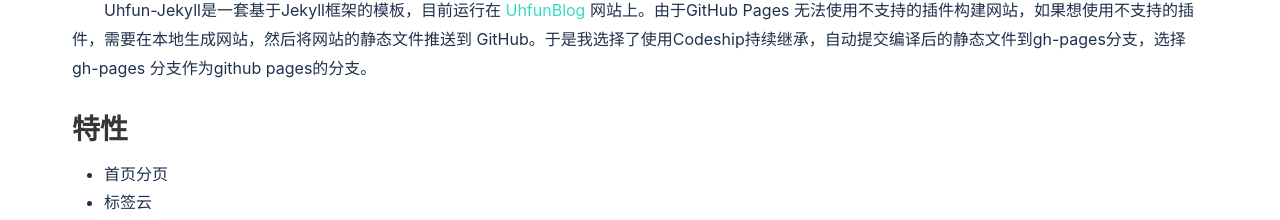
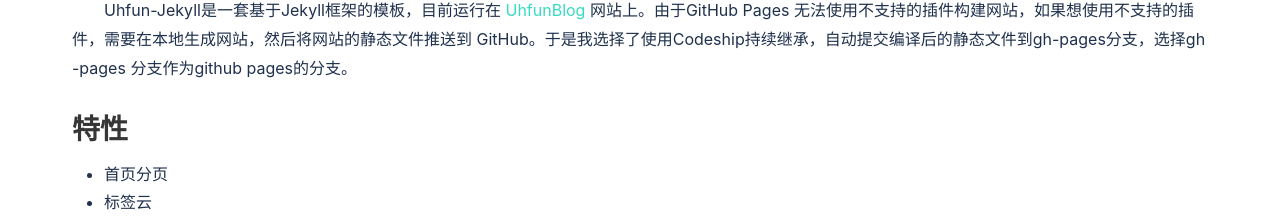
Before and after one commit to uhfun/Uhfun-Jekyll, a Jekyll site: the page built from README.md, in a window 1280 px wide. Shown: the part 1174-1394 px from the top of the page. Built offline with Jekyll 4.4.1, drawn with Linux system fonts in a browser that asks for light colours; nearby versions of some CDN libraries; Markdown is read by kramdown in place of the engine named in the settings; comment, search, counter and statistics services are not loaded.

Commit message:
word-wrap

```diff
--- a/_sass/uhfun/_base.scss
+++ b/_sass/uhfun/_base.scss
@@ -126,6 +126,13 @@ h4,
 h5,
 h6 {
   font-weight: $base-font-weight;
+  word-wrap:break-word;
+  word-break:break-all;
+}
+
+p {
+  word-wrap:break-word;
+  word-break:break-all;
 }
 
 /**
--- a/_sass/uhfun/_toc.scss
+++ b/_sass/uhfun/_toc.scss
@@ -5,6 +5,8 @@
   border-radius: 0.2em;
   box-shadow: 9px 11px 20px 0px rgba(0, 0, 0, 0.15) !important;
   .toc-link {
+    word-wrap:break-word;
+    word-break:break-all;
     color: $content-p-color !important;
     &:hover {
       color: $base-color !important;
```
